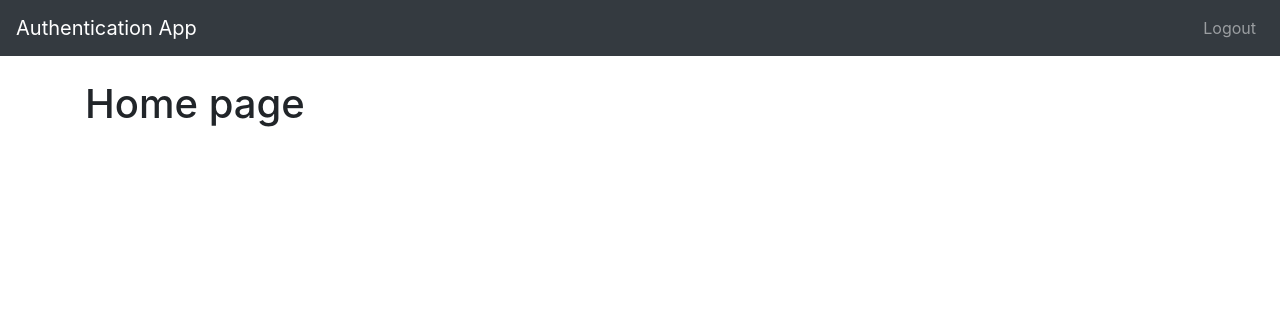
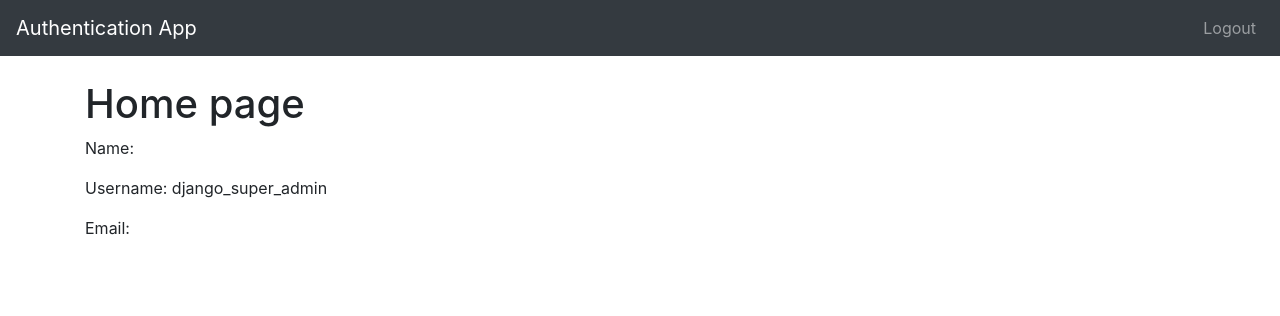
Before and after one commit to dflorea/baseproject, a Django app: page / in a window 1280 px wide. Shown: the top 316 px of the page. Run offline with Django 3.2, Linux system fonts and the light colour scheme; a user stored in the database is signed in; some libraries are stand-ins or nearby versions.

Commit message:
Added registration

```diff
--- a/authentication/templates/authentication/base.html
+++ b/authentication/templates/authentication/base.html
@@ -32,6 +32,10 @@
           <a class="nav-link" href="{% url 'login' %}">Login</a>
         </li>
 
+        <li class="nav-item">
+          <a class="nav-link" href="{% url 'register' %}">Register</a>
+        </li>
+
       {% endif %}
     </ul>
   </div>
--- a/authentication/templates/authentication/home.html
+++ b/authentication/templates/authentication/home.html
@@ -4,4 +4,11 @@
 
 <h1>Home page</h1>
 
+{% if user.is_authenticated %}
+
+	<p>Name: {{ user.first_name }} {{ user.last_name }}</p>
+	<p>Username: {{ user.username }}</p>
+	<p>Email: {{ user.email }}</p>
+{% endif %}
+
 {% endblock %}
--- a/authentication/urls.py
+++ b/authentication/urls.py
@@ -21,4 +21,5 @@ urlpatterns = [
     url(r'^$', views.home, name="home"),
     url(r'^login/', views.login_user, name="login"),
     url(r'^logout/', views.logout_user, name="logout"),
+    url(r'^register/', views.register_user, name="register"),
 ]
--- a/authentication/views.py
+++ b/authentication/views.py
@@ -3,6 +3,9 @@ from __future__ import unicode_literals
 
 from django.shortcuts import render, redirect
 from django.contrib.auth import authenticate, login, logout
+from django.contrib.auth.forms import UserCreationForm
+from .forms import SignUpForm
+
 from django.contrib import messages
 
 def home(request):
@@ -27,3 +30,20 @@ def logout_user(request):
     logout(request)
     messages.success(request, ('You Have Been Logged Out...'))
     return redirect('home')
+
+def register_user(request):
+    if request.method == 'POST':
+        form = SignUpForm(request.POST)
+        if form.is_valid():
+            form.save()
+            username = form.cleaned_data['username']
+            password = form.cleaned_data['password1']
+            user = authenticate(request, username=username, password=password)
+            login(request, user)
+            messages.success(request, ('You Have Registered...'))
+            return redirect('home')
+    else:
+        form = SignUpForm()
+
+    context = {'form':form}
+    return render(request, 'authentication/register.html', context)
```
Also changed, not shown: authentication/forms.py (added, +12 -0 lines), authentication/templates/authentication/register.html (added, +16 -0 lines), db.sqlite3, 4 other files.
